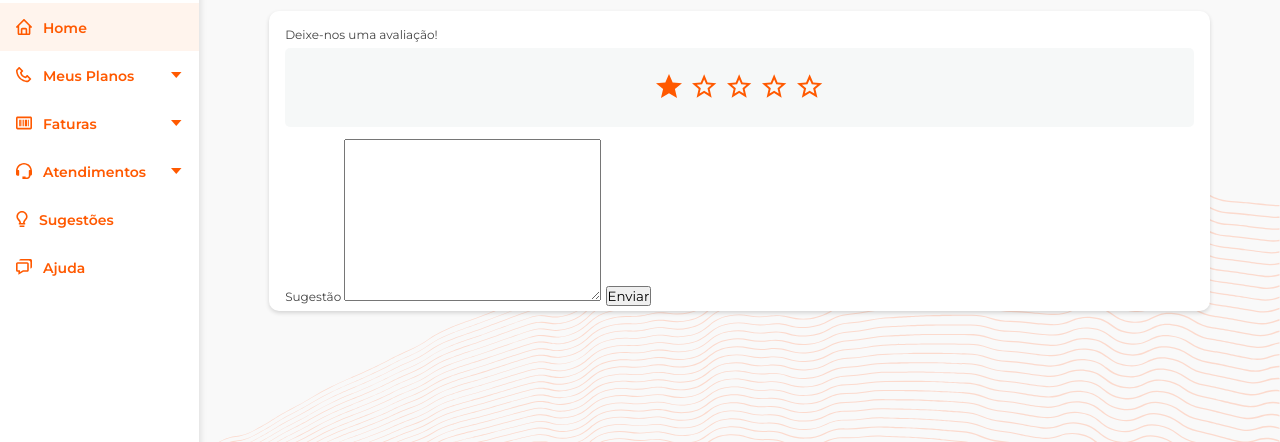
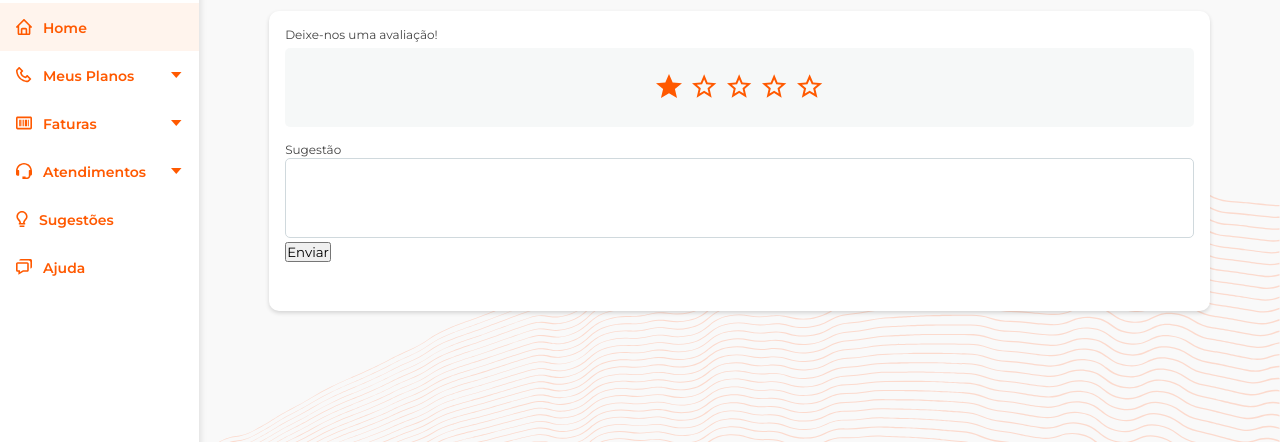
Before and after one commit to lnabesima/minhavc_temp, a plain HTML site: page sugestoes.html in a window 1280 px wide. Shown: the part 174-616 px from the top of the page. Drawn offline with nearby package versions, Linux system fonts and the light colour scheme.

Commit message:
Add CSS styling for suggestion box

```diff
--- a/css/partials/_suggestions.scss
+++ b/css/partials/_suggestions.scss
@@ -69,5 +69,14 @@
       width: calculateRem(25.26px);
       height: calculateRem(24px);
     }
+
+    &-box{
+      width: 100%;
+      height: calculateRem(80px);
+      border: 1px solid hsla(198, 16%, 84%, 1);
+      border-radius: 5px;
+      resize: none;
+      padding: calculateRem(5px);
+    }
   }
 }
--- a/sugestoes.html
+++ b/sugestoes.html
@@ -251,8 +251,8 @@
             <textarea
               name="suggestions__box"
               id="suggestions__box"
-              cols="30"
-              rows="10"
+              class="suggestions__form-box"
+
             ></textarea>
             <button type="submit" class="suggestions__form-input">
               Enviar
```
Also changed, not shown: css/style.css, 1 other file.
